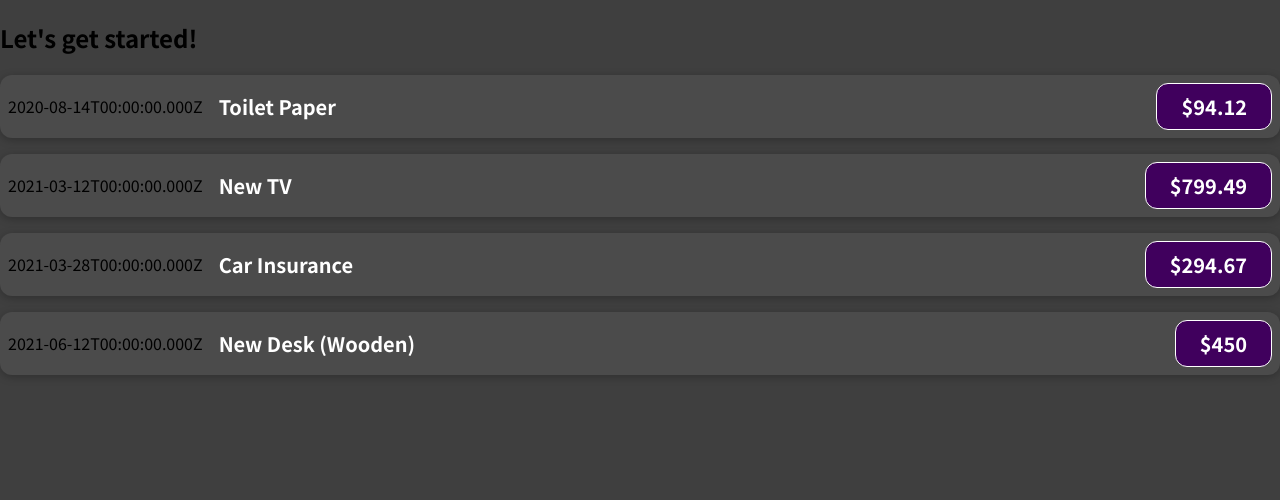
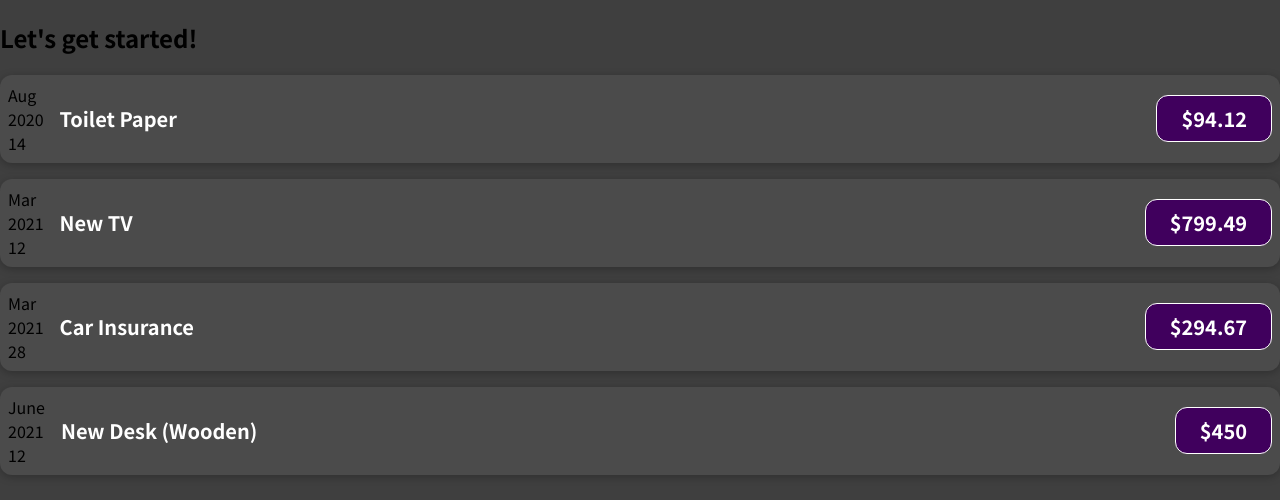
Before and after one commit to chip0912/react-learning, a JavaScript app: page / in a window 1280 px wide. Shown: the top 500 px of the page. Built offline with nearby package versions, Linux system fonts and the light colour scheme.

Commit message:
adding javascript to component

```diff
--- a/src/components/ExpenseItem.js
+++ b/src/components/ExpenseItem.js
@@ -1,9 +1,18 @@
 import './ExpenseItem.css';
 
 function ExpenseItem(props) {
+
+  const month = props.date.toLocaleString('en-AU', {month: 'short'});
+  const day = props.date.toLocaleString('en-AU', {day: '2-digit'});
+  const year = props.date.getFullYear();
+
   return (
     <div className='expense-item'>
-      <div>{props.date.toISOString()}</div>
+      <div>
+        <div>{month}</div>
+        <div>{year}</div>
+        <div>{day}</div>
+      </div>
       <div className='expense-item__description'>
         <h2>{props.title}</h2>
         <div className='expense-item__price'>${props.amount}</div>
```
Also changed, not shown: 1 other file (tests, documents, lock files or other folders).
